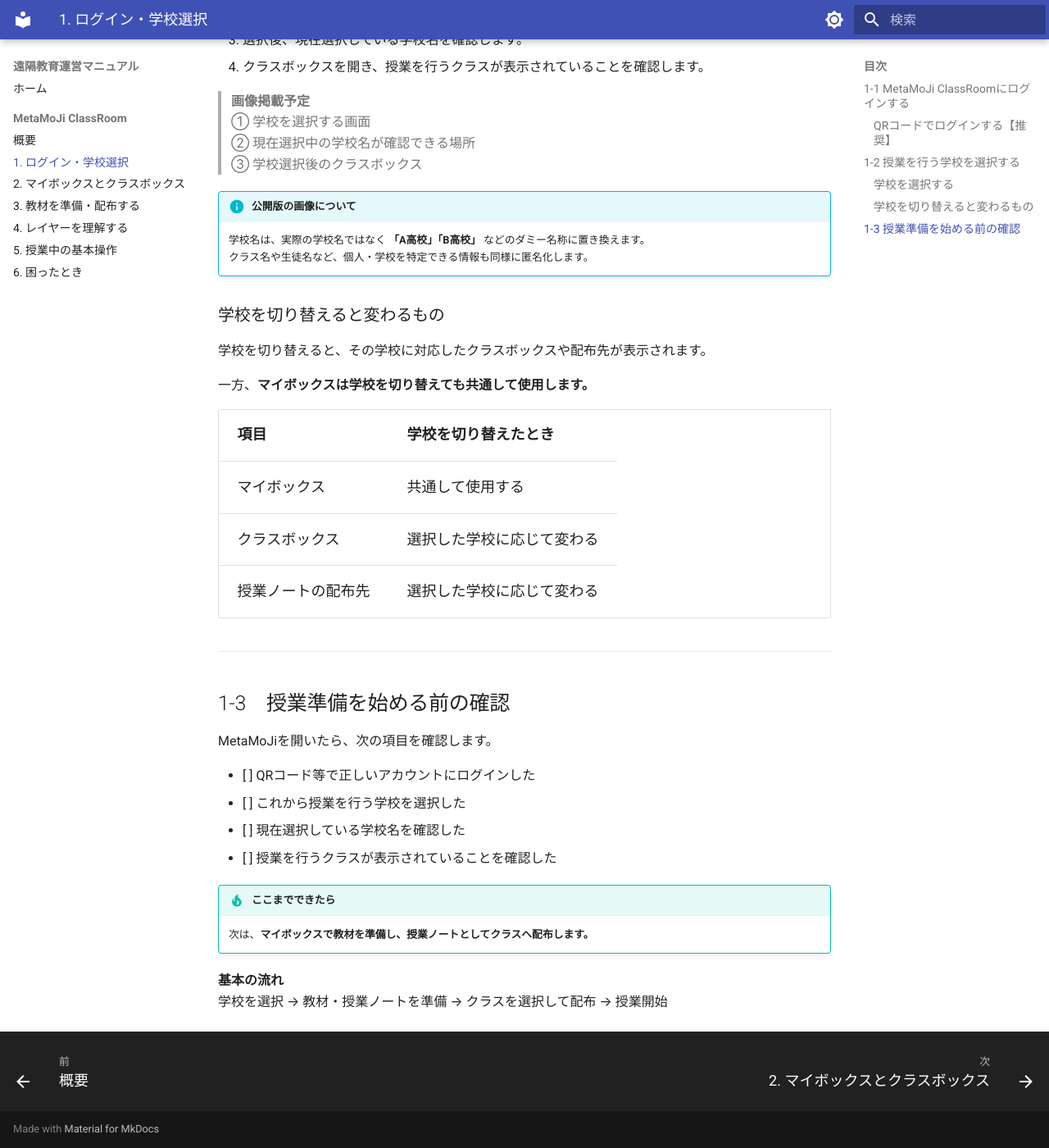
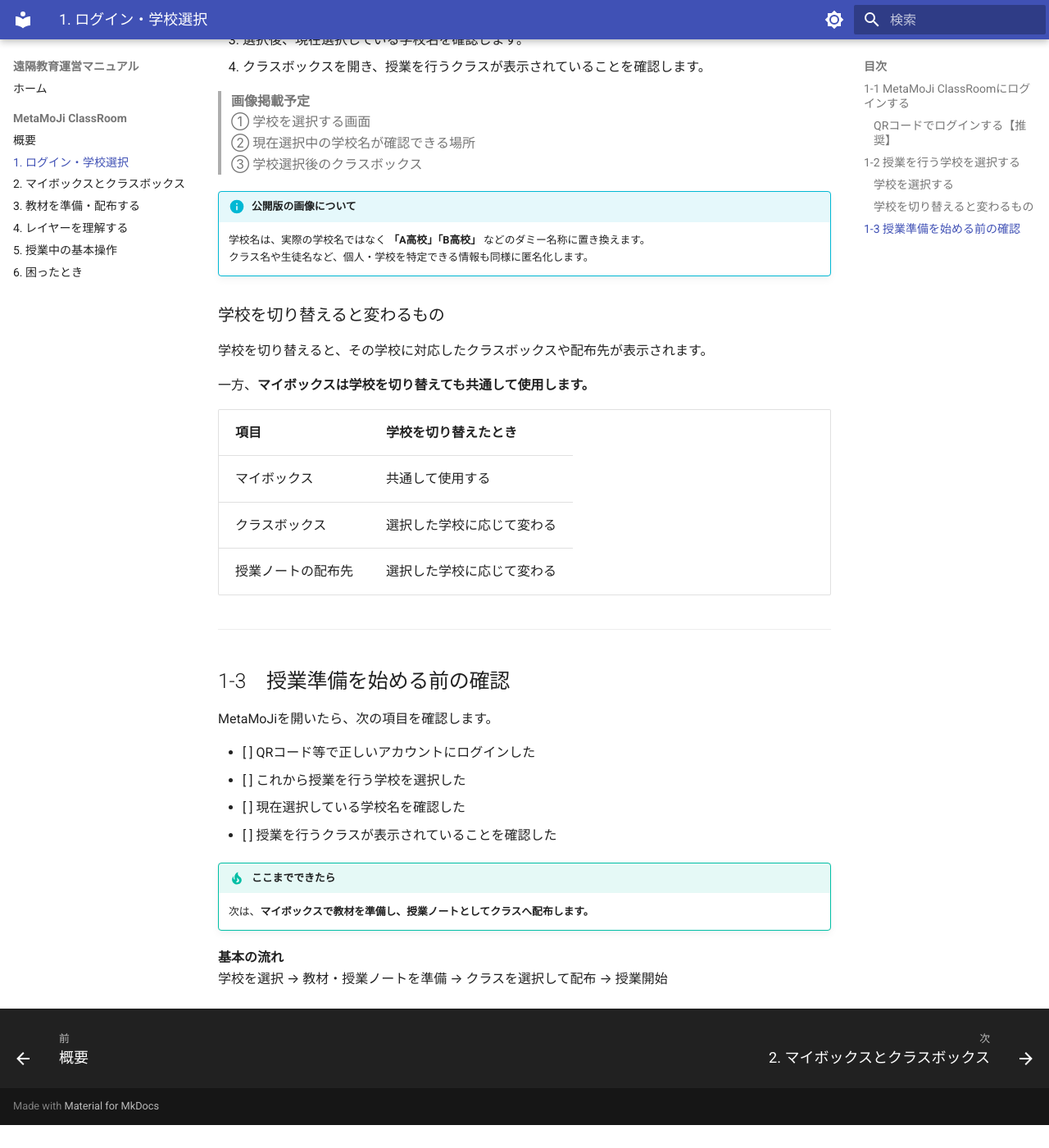
Before and after one commit to a-recs/remote-manual, an MkDocs documentation site: the page built from docs/metamoji/01-login.md, in a window 1280 px wide and 1400 px high, scrolled down 1352 px. Shown: the whole window at 82% size. Built offline with MkDocs 1.6.1 and Material for MkDocs 9.7.7, drawn with Linux system fonts in a browser that asks for light colours; after the commit the page ends 2724 px from its top, so only the background shows below that.

Commit message:
Match table font size to body text

```diff
--- a/docs/stylesheets/extra.css
+++ b/docs/stylesheets/extra.css
@@ -15,7 +15,7 @@
 
 .md-typeset table:not([class]) {
   width: 100%;
-  font-size: 0.9rem;
+  font-size: inherit;
   table-layout: auto;
 }
 
```
